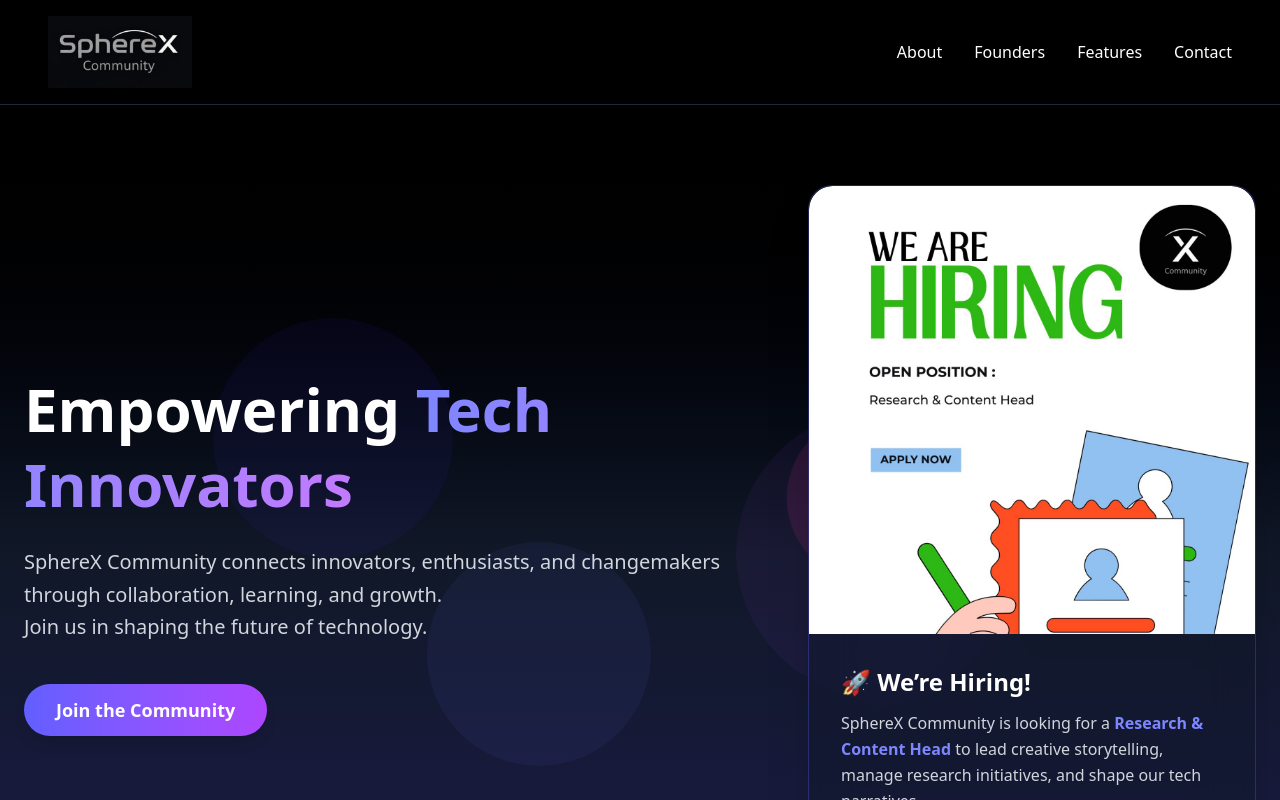
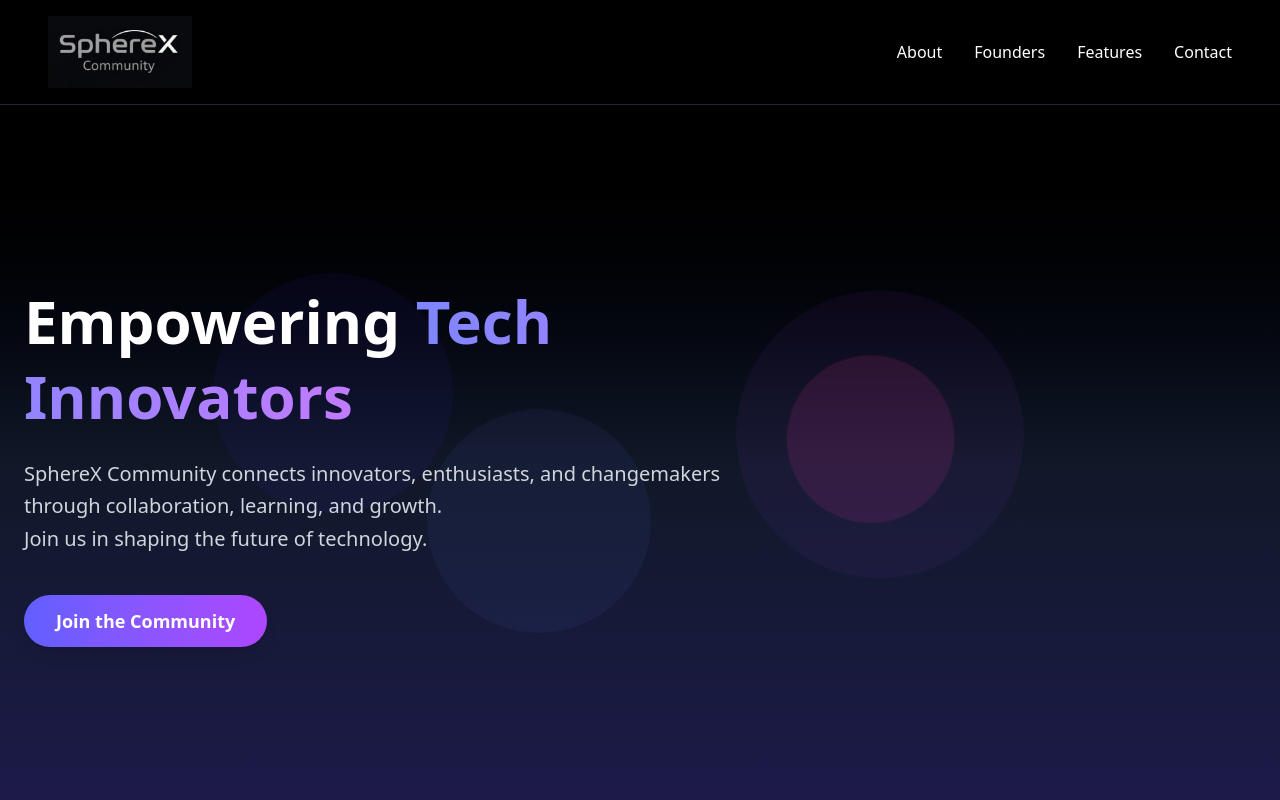
Before and after one commit to mohitjaryal/spherex, a React (Vite) app: page / in a window 1280 px wide. Shown: the top 800 px of the page. Built offline with nearby package versions, Linux system fonts and the light colour scheme.

Commit message:
Update Hero.jsx

```diff
--- a/src/components/Hero.jsx
+++ b/src/components/Hero.jsx
@@ -40,8 +40,8 @@ export default function Hero() {
       </div>
 
       {/* Hiring Section */}
-      <div className="relative z-10 mt-16 lg:mt-0 lg:ml-12 flex-1 max-w-md bg-gray-900/40 backdrop-blur-xl border border-indigo-500/30 rounded-3xl overflow-hidden shadow-2xl hover:shadow-indigo-500/30 transition-all duration-500 transform hover:scale-[1.02]">
-        {/* ✅ Full visible image (no cropping) */}
+      {/* <div className="relative z-10 mt-16 lg:mt-0 lg:ml-12 flex-1 max-w-md bg-gray-900/40 backdrop-blur-xl border border-indigo-500/30 rounded-3xl overflow-hidden shadow-2xl hover:shadow-indigo-500/30 transition-all duration-500 transform hover:scale-[1.02]">
+
         <div className="w-full">
           <img
             src={hiring1}
@@ -71,7 +71,7 @@ export default function Hero() {
             Apply Now
           </a>
         </div>
-      </div>
+      </div> */}
 
       {/* Tailwind Custom Animations */}
       <style>{`
```
